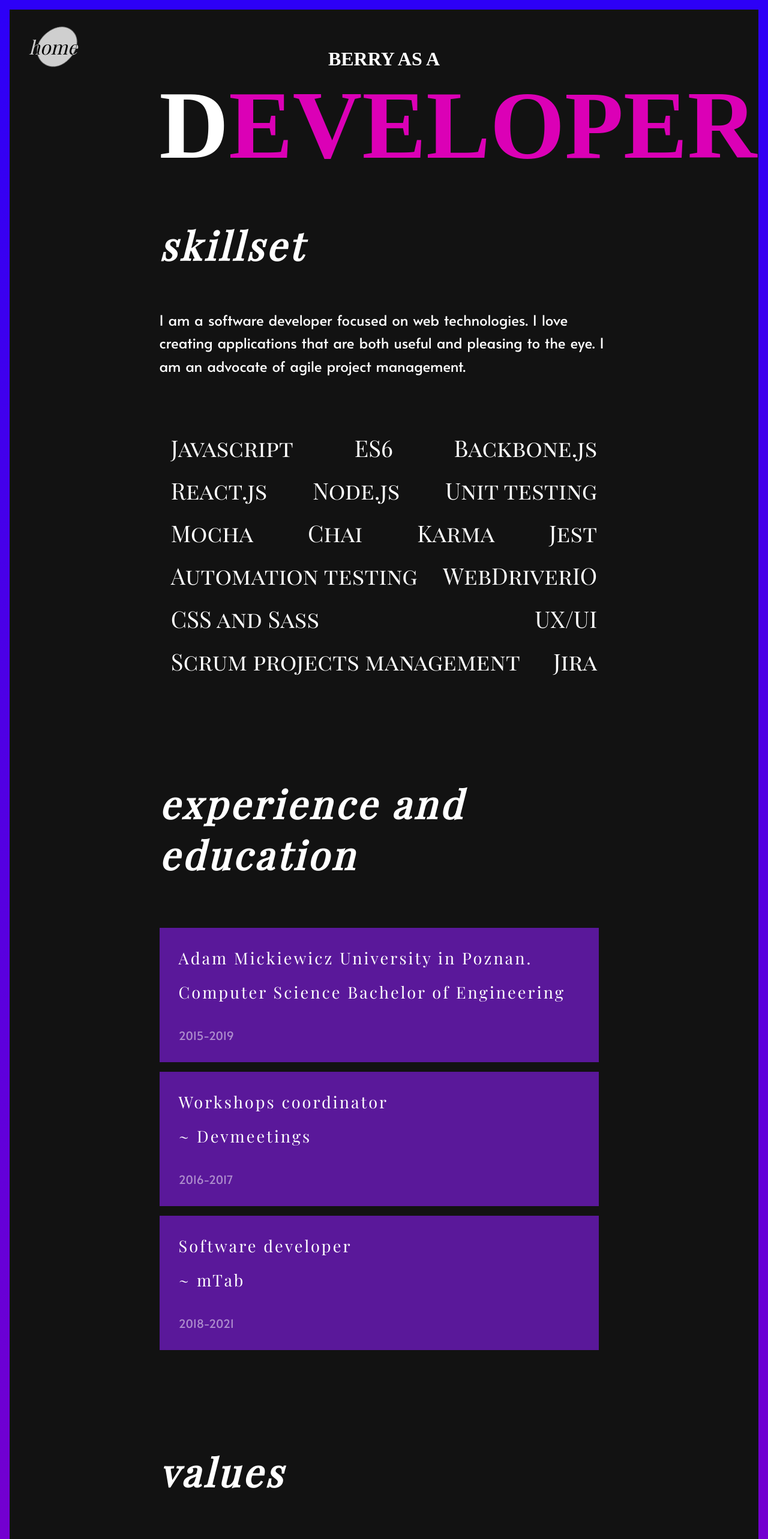
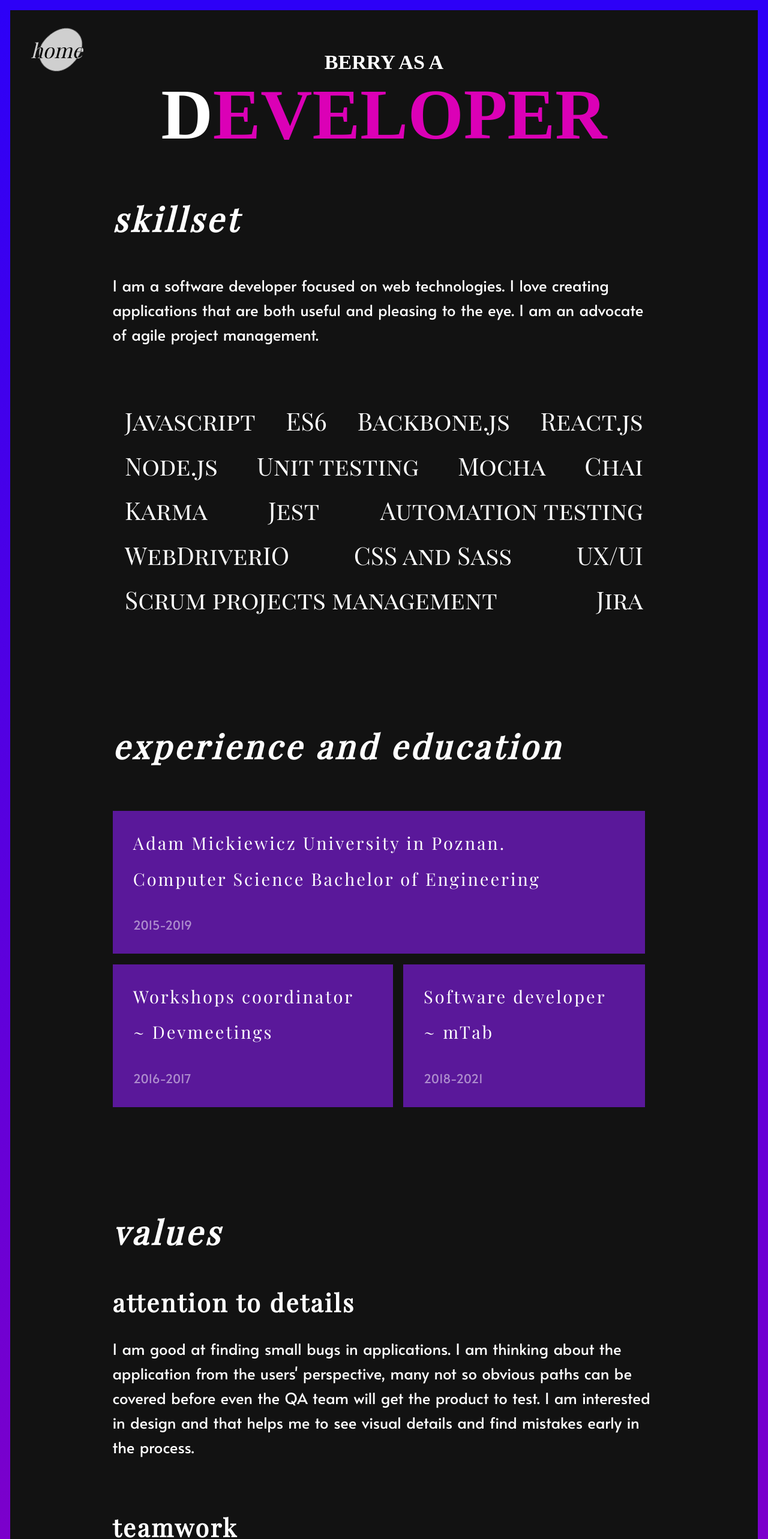
Before and after one commit to jagodarybacka/jagodarybacka.github.io, a React (Create React App) app: page /developer in a window 1280 px wide. Shown: the top 2566 px of the page at 60% size. Built offline with nearby package versions, Linux system fonts and the light colour scheme; a web font is replaced by a local one.

Commit message:
feat: Fixed responsiveness

```diff
--- a/src/App.js
+++ b/src/App.js
@@ -5,6 +5,7 @@
 import MentorPage from 'pages/Mentor';
 import Footer from 'pages/shared/Footer';
 import Cursor from 'components/Cursor';
+import isMobileBrowser from 'mixins/isMobileBrowser';
 import './App.scss';
 
 const ROUTES = {
@@ -20,6 +21,7 @@
 
 function App() {
   const location = useLocation();
+  const isMobile = isMobileBrowser();
   const [ borderStyle, setBorderStyles ] = useState({});
   const [ footerStyle, setFooterStyles ] = useState({});
 
@@ -39,9 +41,10 @@
     }
   }, [location]);
 
+
   return (
     <div className="App" style={borderStyle}>
-      <Cursor />
+      {isMobile ? '' : <Cursor />}
       <Switch>
         <Route path="/developer">
           <DeveloperPage />
--- a/src/components/Cursor/index.js
+++ b/src/components/Cursor/index.js
@@ -26,7 +26,7 @@
 
   const textClasses = classnames({
     'Cursor__text': true,
-    'is-hidden': !innerText
+    'is-hidden': true // !innerText
   });
 
   return (
--- a/src/components/Header/styles.scss
+++ b/src/components/Header/styles.scss
@@ -1,6 +1,6 @@
 .Header {
   font-family: 'Playfair Display', serif;
-  font-size: 4em;
+  font-size: 3.2em;
   font-style: italic;
   letter-spacing: 5px;
 
--- a/src/components/Paragraph/styles.scss
+++ b/src/components/Paragraph/styles.scss
@@ -10,7 +10,7 @@
 }
 
 .Paragraph__header {
-  font-size: 2.4em;
+  font-size: 2em;
   margin: 0 0 .75em;
   font-family: 'Playfair Display', serif;
   letter-spacing: 3px;
@@ -22,3 +22,14 @@
   word-spacing: 2px;
   margin: 0;
 }
+
+@media screen and (min-width: 800px) {
+  .Paragraph__header {
+    font-size: 2em
+  }
+}
+@media screen and (min-width: 1100px) {
+  .Paragraph__header {
+    font-size: 2.4em
+  }
+}
--- a/src/components/Slider/styles.scss
+++ b/src/components/Slider/styles.scss
@@ -5,10 +5,10 @@
   text-transform: uppercase;
   text-align: center;
   margin: 4rem 0;
+  width: 100%;
 }
 
 .Slider__main {
-  font-size: 10rem;
   color: $theme__text-light;
   margin: 0;
   &::first-letter {
@@ -21,3 +21,22 @@
   font-size: 2rem;
   margin: 0;
 }
+
+
+@media screen and (min-width: 320px) {
+  .Slider__main {
+    font-size: 5em;
+  }
+}
+
+@media screen and (min-width: 800px) {
+  .Slider__main {
+    font-size: 7em
+  }
+}
+
+@media screen and (min-width: 1400px) {
+  .Slider__main {
+    font-size: 8em;
+  }
+}
--- a/src/components/Tile/styles.scss
+++ b/src/components/Tile/styles.scss
@@ -1,7 +1,7 @@
 @import 'mixins/index';
 
 .Tile {
-  height: 10em;
+  min-height: 10em;
   background: #5a189a;
   padding: 2em;
   display: flex;
--- a/src/index.css
+++ b/src/index.css
@@ -5,22 +5,20 @@
 	position: relative;
 }
 
-html {
-	font-size: 16px;
-}
-
 h1, h2, h3, h4, h5, p, a {
 	z-index: 2000;
 }
 
-@media screen and (max-width: 700px) {
-	html {
-		font-size: 14px;
-	}
+html {
+  font-size: 10px;
 }
-
-@media screen and (max-width: 550px) {
-	html {
-		font-size: 12px;
-	}
+@media screen and (min-width: 320px) {
+  html {
+    font-size: calc(10px + 5 * ((100vw - 320px) / 680));
+  }
 }
+@media screen and (min-width: 1400px) {
+  html {
+    font-size: 18px;
+  }
+}
--- a/src/pages/Developer/styles.scss
+++ b/src/pages/Developer/styles.scss
@@ -1,7 +1,6 @@
 @import 'mixins/index';
 
 .Developer {
-  width: 60%;
   margin: auto;
   position: relative;
 }
@@ -18,7 +17,7 @@
 .Developer__projects {
   .Paragraph {
     margin-bottom: 2em;
-    width: 70%;
+    // width: 70%;
   }
 }
 
@@ -58,3 +57,21 @@
 .Developer__section-row {
   display: flex;
 }
+
+@media screen and (min-width: 320px) {
+  .Developer {
+    width: calc(100% - 10em);
+  }
+}
+
+@media screen and (min-width: 800px) {
+  .Developer {
+    width: calc(100% - 20em);
+  }
+}
+
+@media screen and (min-width: 1400px) {
+  .Developer {
+    width: calc(100% - 30em);
+  }
+}
--- a/src/pages/Mentor/styles.scss
+++ b/src/pages/Mentor/styles.scss
@@ -1,5 +1,5 @@
 .Mentor {
-  width: 60%;
+  width: 90%;
   margin: auto;
 }
 
@@ -10,3 +10,21 @@
     margin: 0;
   }
 }
+
+@media screen and (min-width: 320px) {
+  .Mentor {
+    width: calc(100% - 10em);
+  }
+}
+
+@media screen and (min-width: 800px) {
+  .Mentor {
+    width: calc(100% - 20em);
+  }
+}
+
+@media screen and (min-width: 1400px) {
+  .Mentor {
+    width: calc(100% - 30em);
+  }
+}
```
Also changed, not shown: src/mixins/isMobileBrowser.js (added, +8 -0 lines).
